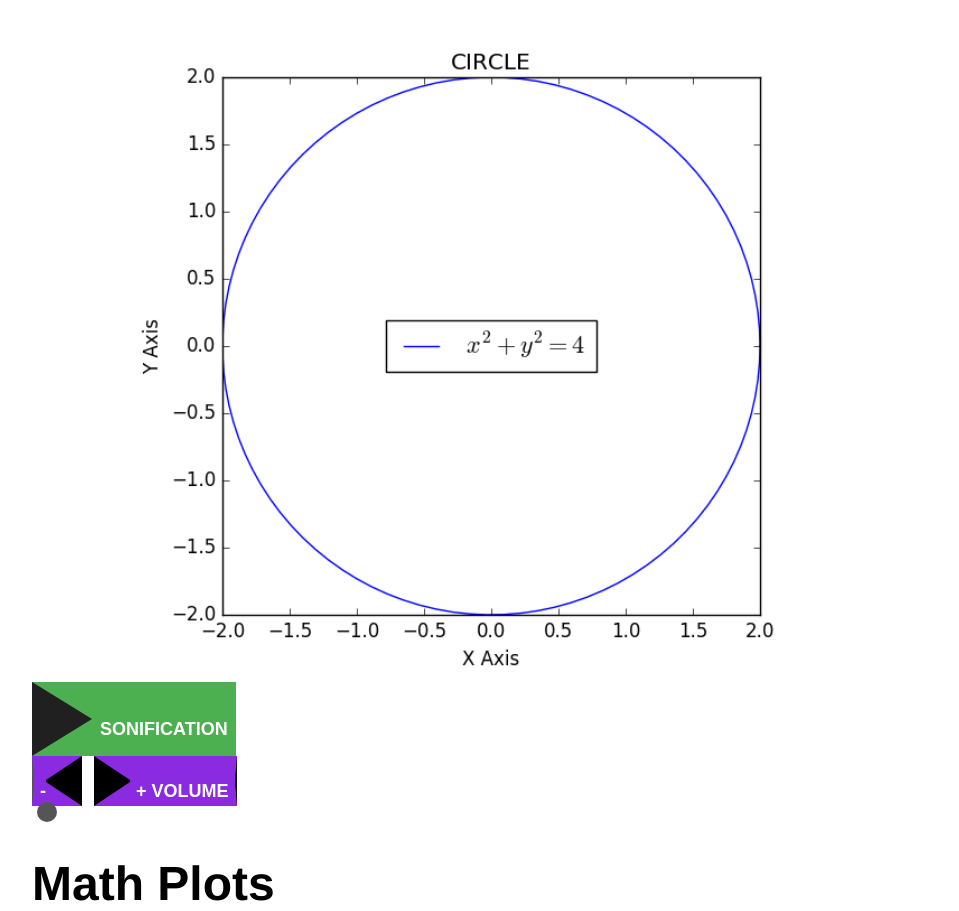
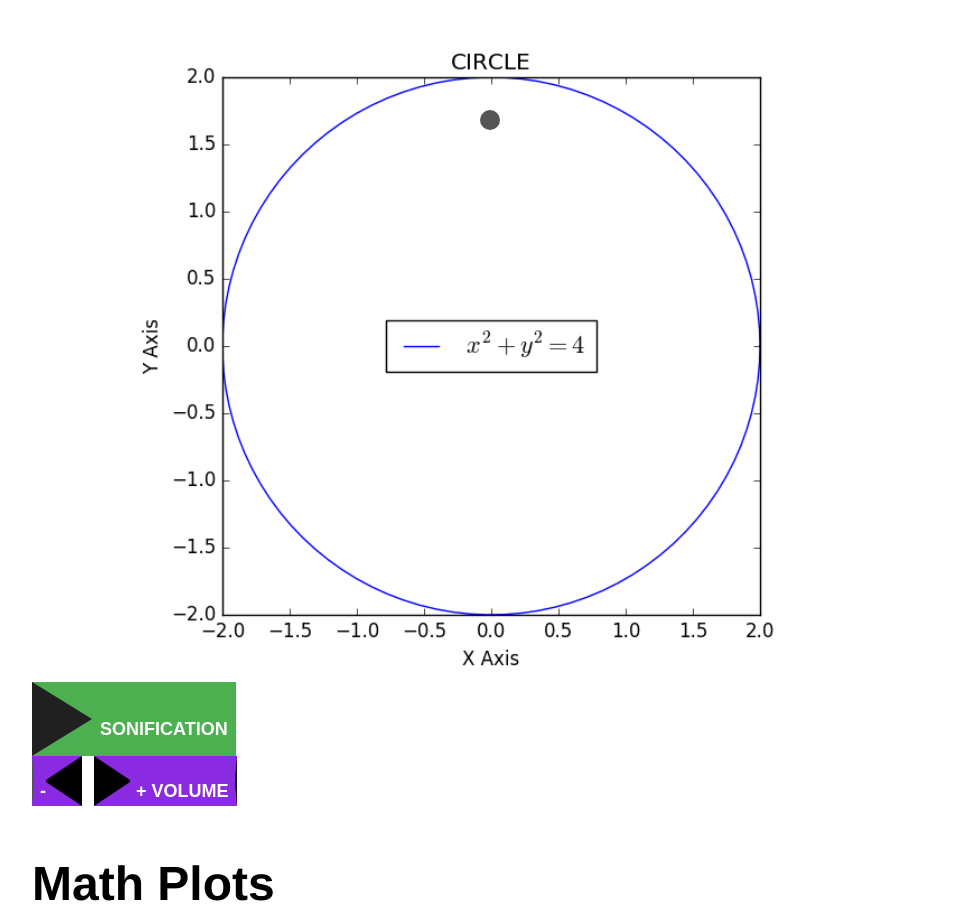
Before and after one commit to rbobkoskie3/rbobkoskie3.github.io, a Jekyll site: the page built from circle/index.html, in a window 1280 px wide. Shown: the part 346-1257 px from the top of the page, without its empty margins (160-1119 px from the left). Built offline with Jekyll 4.4.1, drawn with Linux system fonts in a browser that asks for light colours.

Commit message:
Add files via upload

```diff
--- a/circle/index.html
+++ b/circle/index.html
@@ -228,17 +228,17 @@
         }
         /* Standard syntax */
         @keyframes tracePlt {
-            // 0%    {left:50%; top:15%;}
-            // 25%   {rotate(90deg);   left:75%; top:30%; rotate(-90deg);}
-            // 50%   {rotate(180deg);  left:50%; top:60%; rotate(-180deg);}
-            // 75%   {rotate(270deg);  left:25%; top:30%; rotate(-270deg);}
-            // 100%  {rotate(360deg);  left:50%; top:15%; rotate(-360deg);}
+            0%    {left:50%; top:15%;}
+            25%   {rotate(90deg);   left:25%; top:25%; rotate(-90deg);}
+            50%   {rotate(180deg);  left:25%; top:25%; rotate(-180deg);}
+            75%   {rotate(270deg);  left:25%; top:25%; rotate(-270deg);}
+            100%  {rotate(360deg);  left:25%; top:25%; rotate(-360deg);}
 
-            0%   {-webkit-transform: rotate(0deg)   translateX(5px) translateY(120px) rotate(0deg)    scale(1);}
-            25%  {-webkit-transform: rotate(90deg)  translateX(5px) translateY(120px) rotate(-90deg)  scale(.75);}
-            50%  {-webkit-transform: rotate(180deg) translateX(5px) translateY(120px) rotate(-180deg) scale(.60);}
-            75%  {-webkit-transform: rotate(270deg) translateX(5px) translateY(120px) rotate(-270deg) scale(.75);}
-            100% {-webkit-transform: rotate(360deg) translateX(5px) translateY(120px) rotate(-360deg) scale(1);}
+            //0%   {-webkit-transform: rotate(0deg)   translateX(5px) translateY(120px) rotate(0deg)    scale(1);}
+            //25%  {-webkit-transform: rotate(90deg)  translateX(5px) translateY(120px) rotate(-90deg)  scale(.75);}
+            //50%  {-webkit-transform: rotate(180deg) translateX(5px) translateY(120px) rotate(-180deg) scale(.60);}
+            //75%  {-webkit-transform: rotate(270deg) translateX(5px) translateY(120px) rotate(-270deg) scale(.75);}
+            //100% {-webkit-transform: rotate(360deg) translateX(5px) translateY(120px) rotate(-360deg) scale(1);}
         }
 
         /*
```
